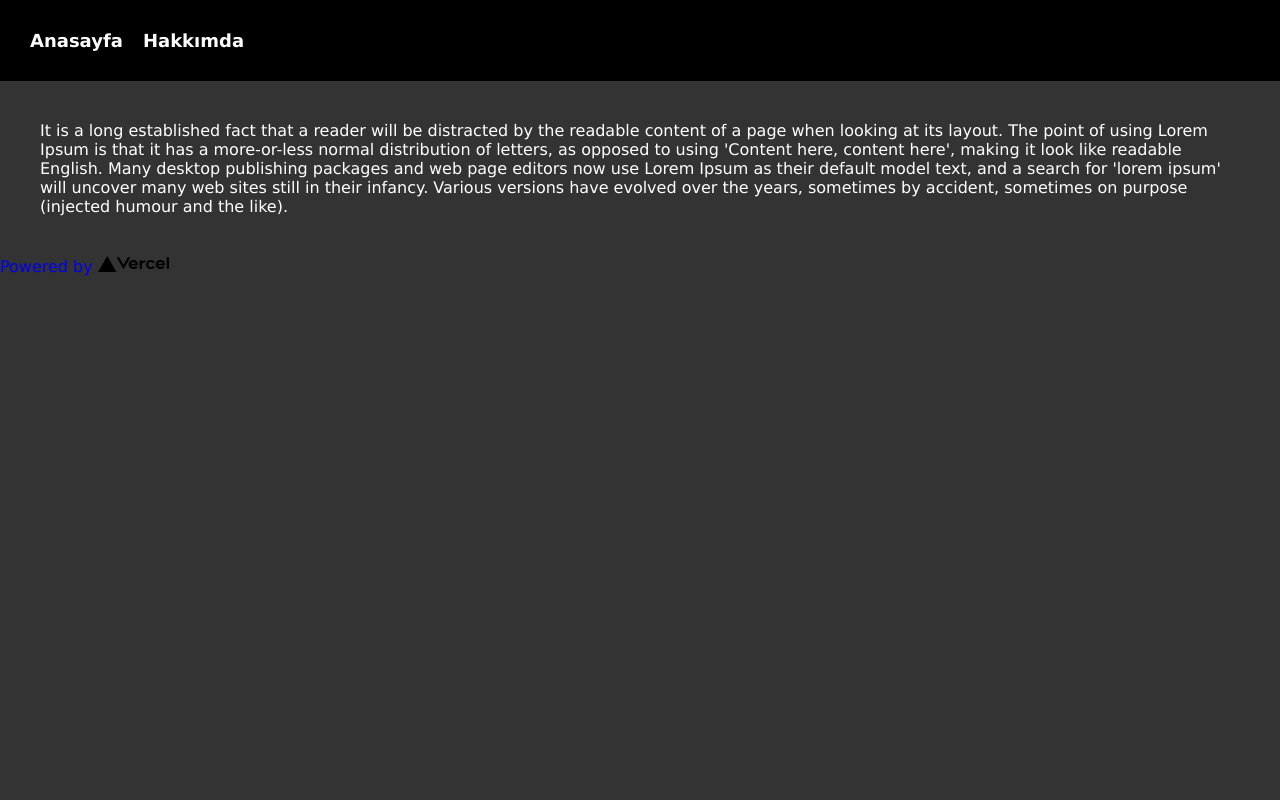
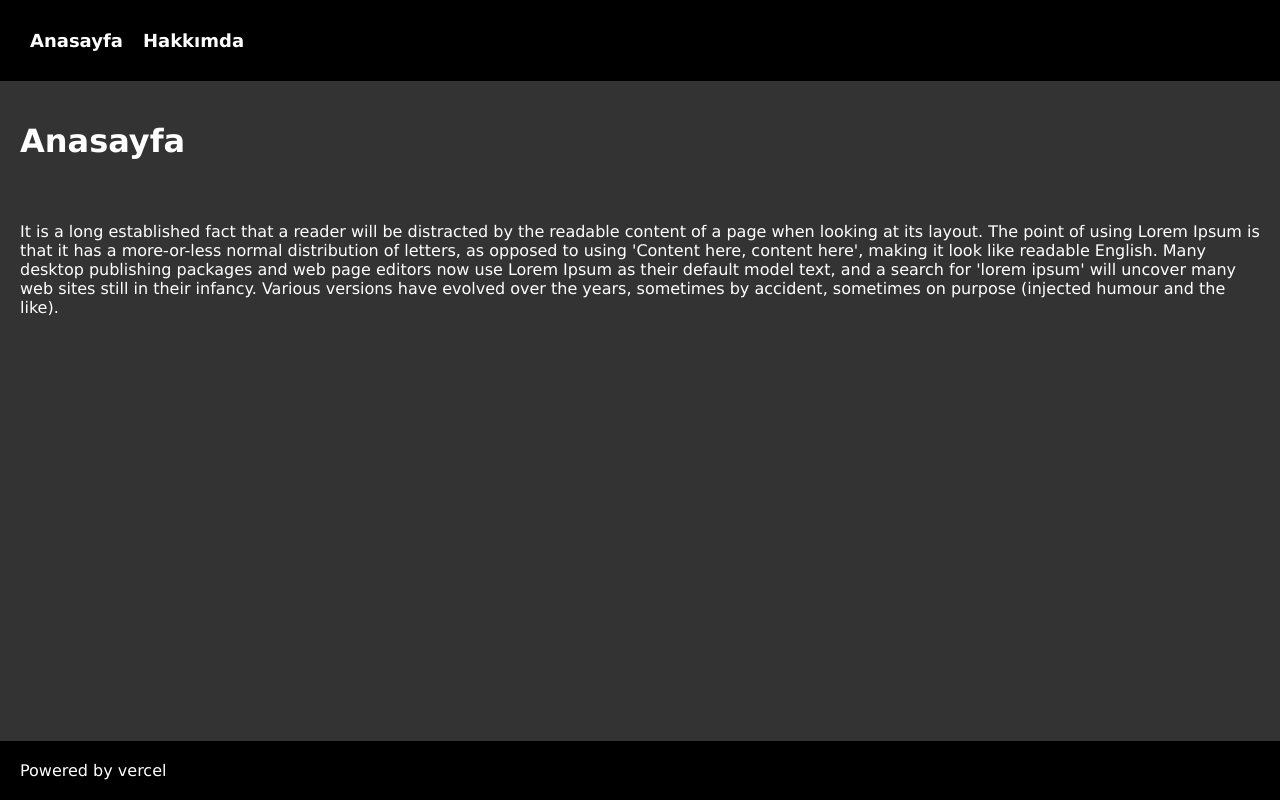
Before and after one commit to jsSpeedy/React-Icon, a Next.js app: page / in a window 1280 px wide. Built offline with nearby package versions, Linux system fonts and the light colour scheme.

Commit message:
Sayfa Düzenlemesi Yapıldı

```diff
--- a/components/Layout.js
+++ b/components/Layout.js
@@ -1,20 +1,35 @@
-import Link from "next/link";
-import styles from "../styles/Home.module.css";
 import Header from "./Header";
+import styled from "styled-components";
 
-export default ({ children }) => (
+const H1 = styled.h1`
+  padding: 20px;
+`;
+
+const Footer = styled.footer`
+  padding: 20px;
+  background: #000;
+  position: fixed;
+  bottom: 0;
+  width: 100%;
+`;
+
+const Content = styled.div`
+  padding: 20px;
+`;
+
+export default ({ children, title }) => (
   <div>
     <Header />
-    <div style={{ padding: "20px", margin: "20px" }}>{children}</div>
-    <footer>
+    <H1>{title}</H1>
+    <Content>{children}</Content>
+    <Footer>
       <a
         href="https://vercel.com?utm_source=create-next-app&utm_medium=default-template&utm_campaign=create-next-app"
         target="_blank"
         rel="noopener noreferrer"
       >
-        Powered by{" "}
-        <img src="/vercel.svg" alt="Vercel" className={styles.logo} />
+        Powered by vercel
       </a>
-    </footer>
+    </Footer>
   </div>
 );
--- a/pages/_app.js
+++ b/pages/_app.js
@@ -10,6 +10,10 @@ const GlobalStyle = createGlobalStyle`
 
     a {
       text-decoration: none;
+      color: #fff;
+      &:hover {
+        opacity: 0.9;
+      }
     }
 `;
 
--- a/pages/contact.js
+++ /dev/null
@@ -1,5 +0,0 @@
-import Layout from "../components/Layout";
-
-export default function About() {
-  return <Layout>İletişim</Layout>;
-}
```
